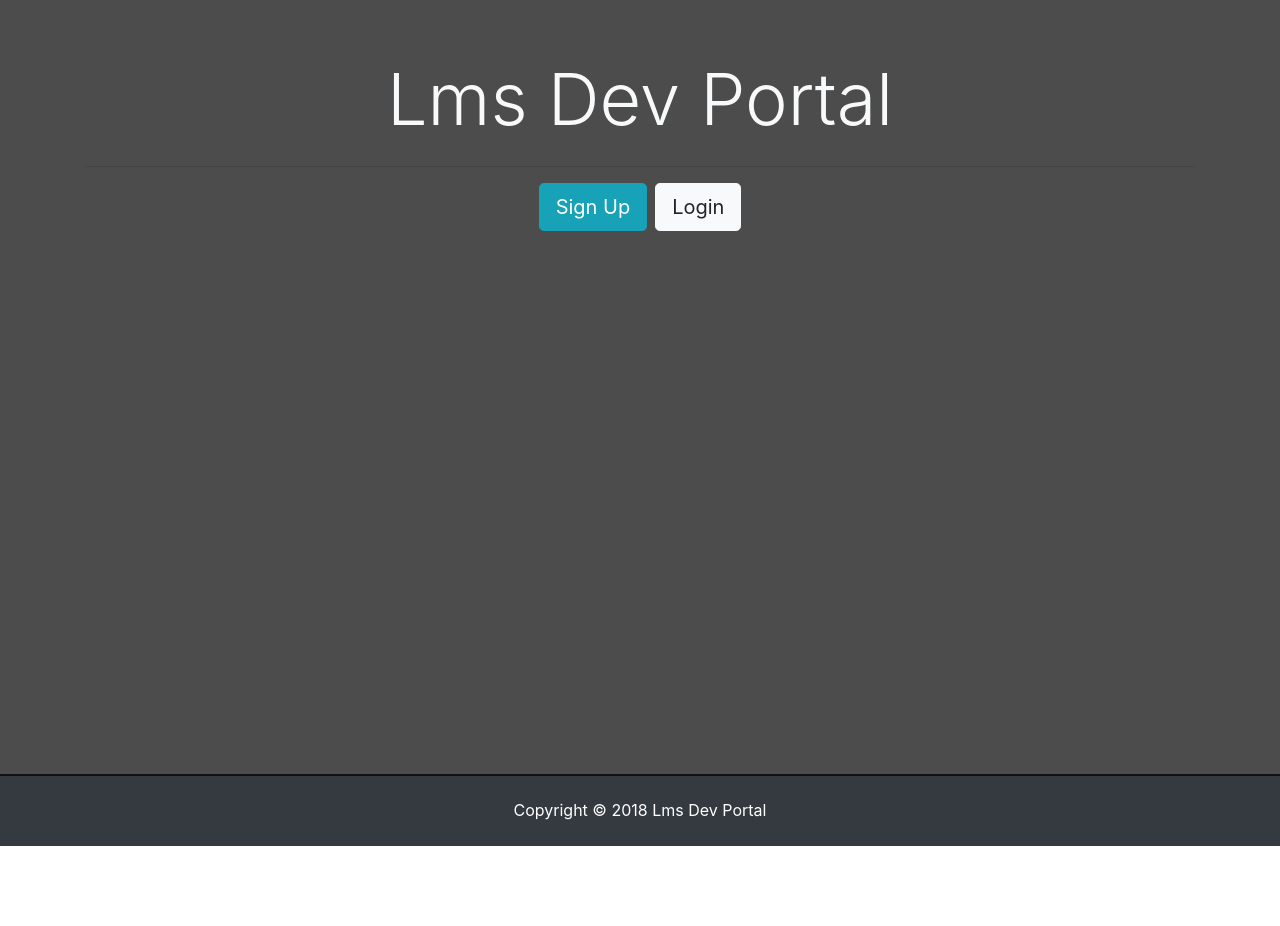
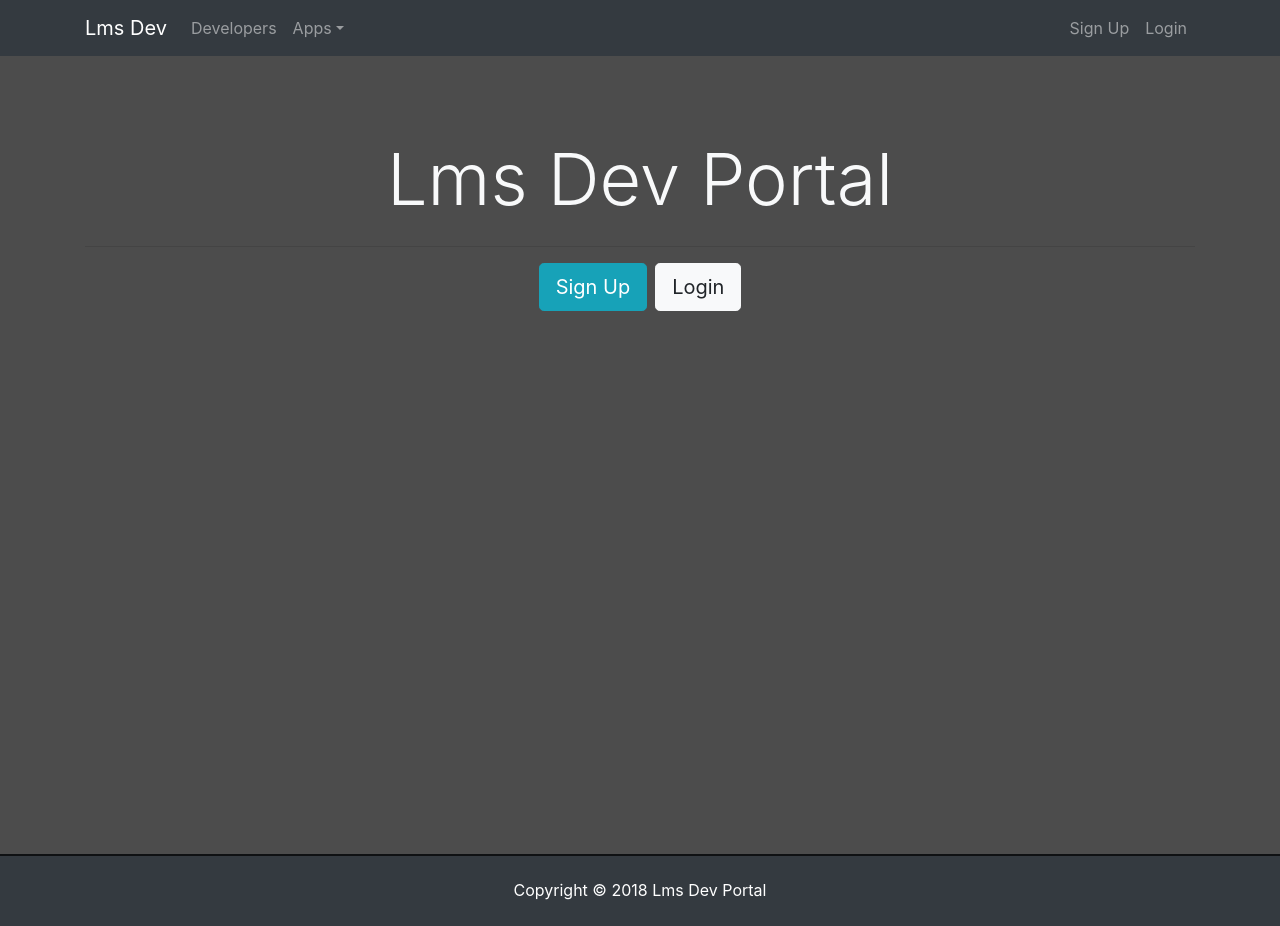
Before and after one commit to diegodubon/mern_tutorial, a React (Create React App) app in the folder client/: page / in a window 1280 px wide. Before the commit the page ends 846 px from the top, so only its background shows below. Built offline with nearby package versions, Linux system fonts and the light colour scheme.

Commit message:
fix post build command

```diff
--- a/client/src/App.js
+++ b/client/src/App.js
@@ -10,7 +10,7 @@ import { Provider } from "react-redux";
 import store from "./store";
 
 import PrivateRoute from "./components/common/PrivateRoute";
-/* import NavBar from "./components/layout/Navbar"; */
+import NavBar from "./components/layout/navbar";
 import Landing from "./components/layout/Landing";
 import Footer from "./components/layout/Footer";
 import Rtn from "./components/apps/Rtn";
@@ -49,7 +49,7 @@ class App extends Component {
 			<Provider store={store}>
 				<Router>
 					<div className="App">
-					{/* 	<NavBar /> */}
+					<NavBar />
 
 						<Route exact path="/" component={Landing} />
 						<div className="container">
```
